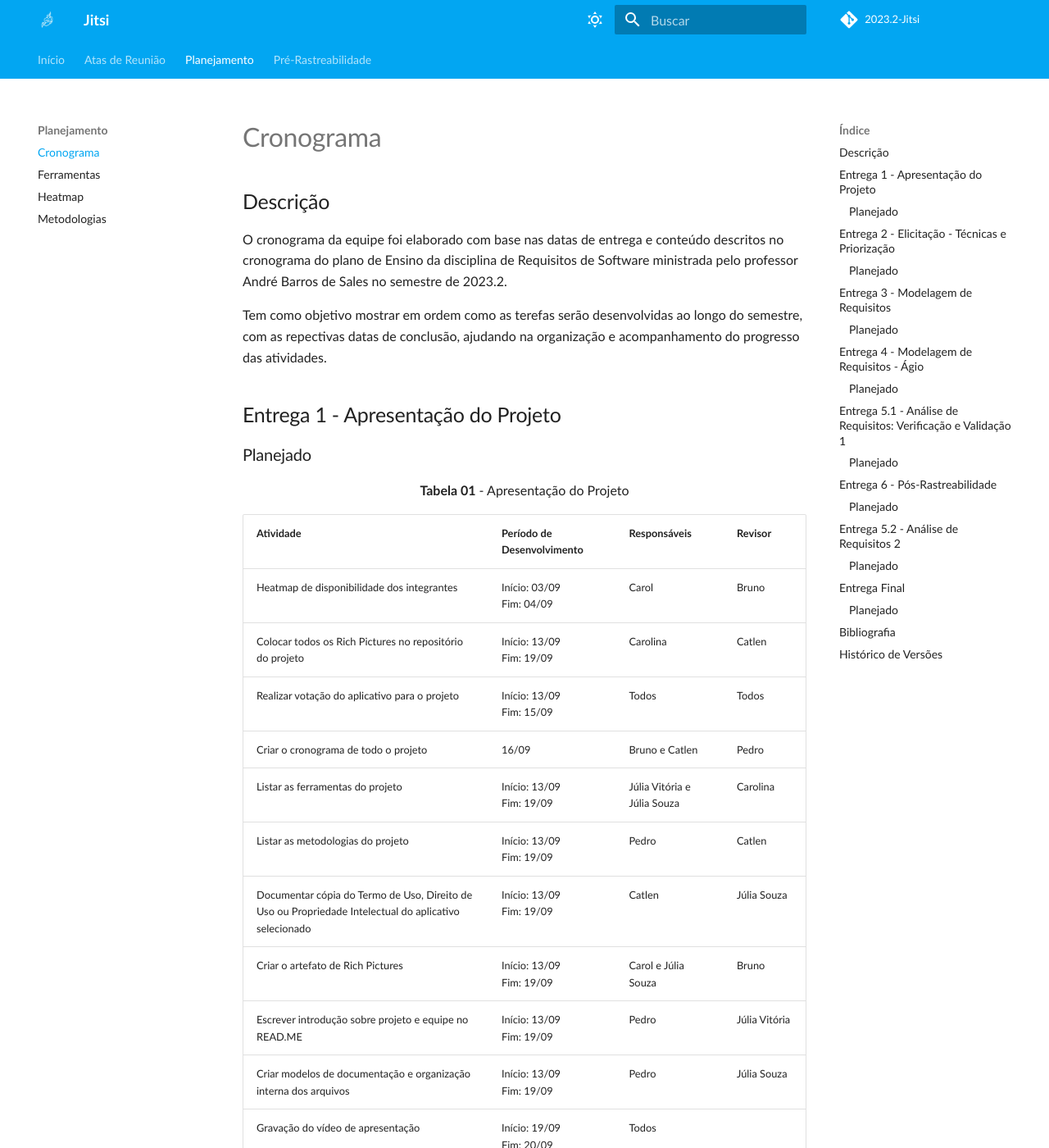
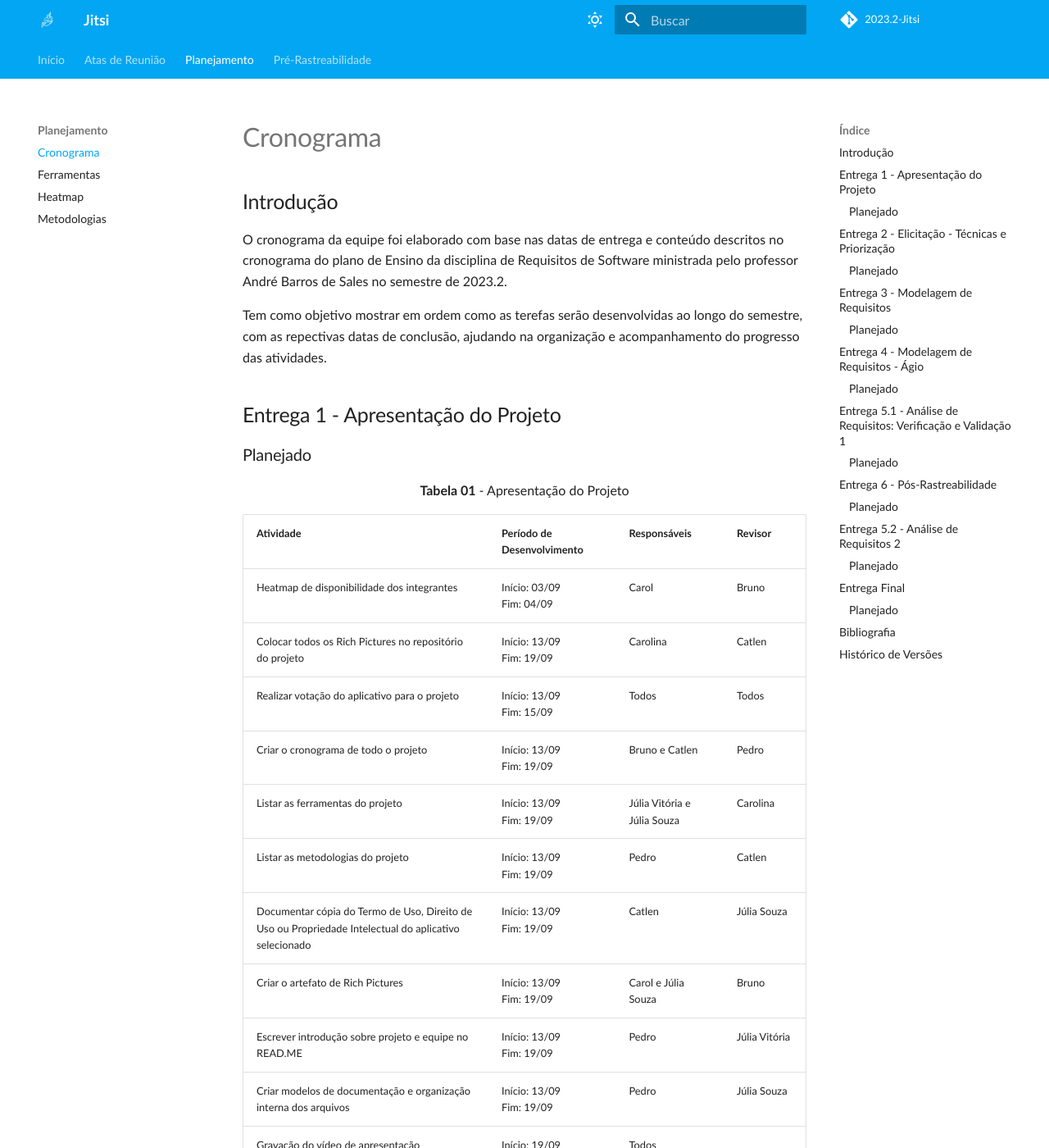
Before and after one commit to Requisitos-de-Software/2023.2-Jitsi, an MkDocs documentation site: the page built from docs/Planejamento/cronograma.md, in a window 1280 px wide and 1400 px high. Shown: the whole window at 82% size. Built offline with MkDocs 1.6.1 and Material for MkDocs 9.7.7, drawn with Linux system fonts in a browser that asks for light colours; some web fonts are replaced; comment, search, counter and statistics services are not loaded.

Commit message:
Correção do cronograma

```diff
--- a/docs/Planejamento/cronograma.md
+++ b/docs/Planejamento/cronograma.md
@@ -1,5 +1,5 @@
 # Cronograma
-## Descrição
+## Introdução
 
 O cronograma da equipe foi elaborado com base nas datas de entrega e conteúdo descritos no cronograma do plano de Ensino da disciplina de Requisitos de Software ministrada pelo professor André Barros de Sales no semestre de 2023.2.
 
@@ -15,7 +15,7 @@ Tem como objetivo mostrar em ordem como as terefas serão desenvolvidas ao longo
 | Heatmap de disponibilidade dos integrantes | Início: 03/09 <br>Fim: 04/09 | Carol | Bruno |
 | Colocar todos os Rich Pictures no repositório do projeto | Início: 13/09 <br>Fim: 19/09 | Carolina|Catlen|
 | Realizar votação do aplicativo para o projeto | Início: 13/09 <br>Fim: 15/09 | Todos | Todos |
-| Criar o cronograma de todo o projeto | 16/09 | Bruno e Catlen |Pedro |
+| Criar o cronograma de todo o projeto | Início: 13/09 <br>Fim: 19/09 | Bruno e Catlen |Pedro |
 | Listar as ferramentas do projeto| Início: 13/09 <br>Fim: 19/09 | Júlia Vitória e Júlia Souza | Carolina|
 | Listar as metodologias do projeto | Início: 13/09 <br>Fim: 19/09 |Pedro| Catlen
 | Documentar cópia do Termo de Uso, Direito de Uso ou Propriedade Intelectual do aplicativo selecionado | Início: 13/09 <br>Fim: 19/09 |Catlen|Júlia Souza|
```
